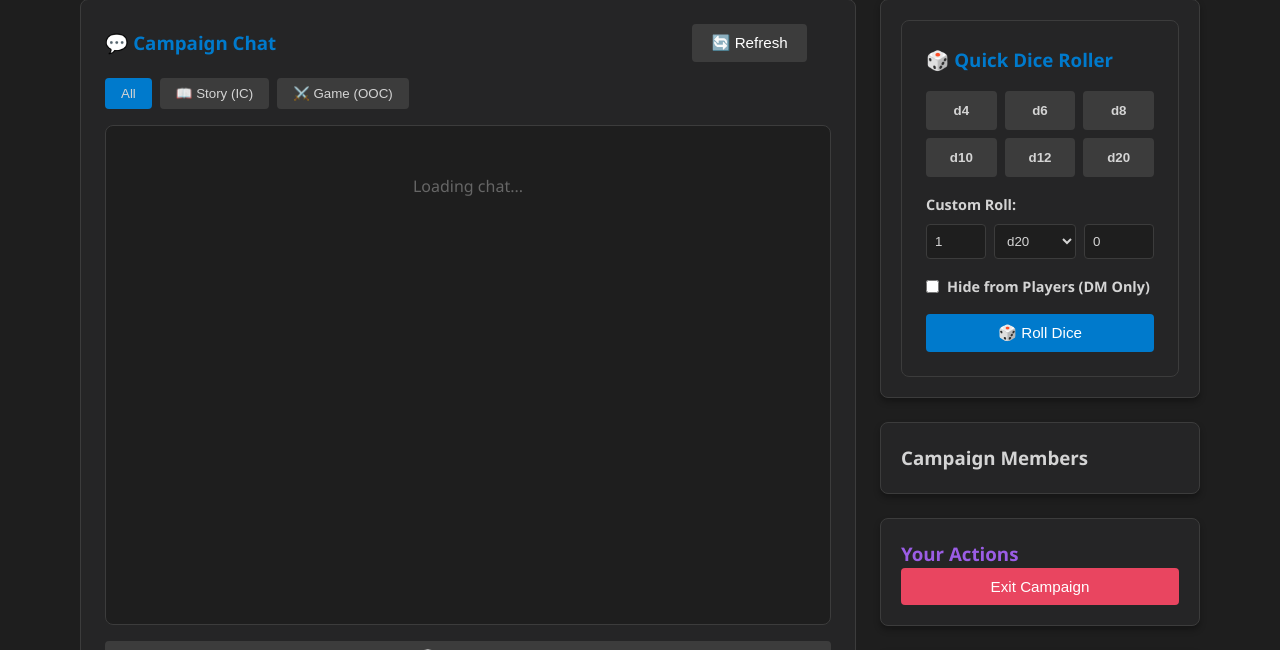
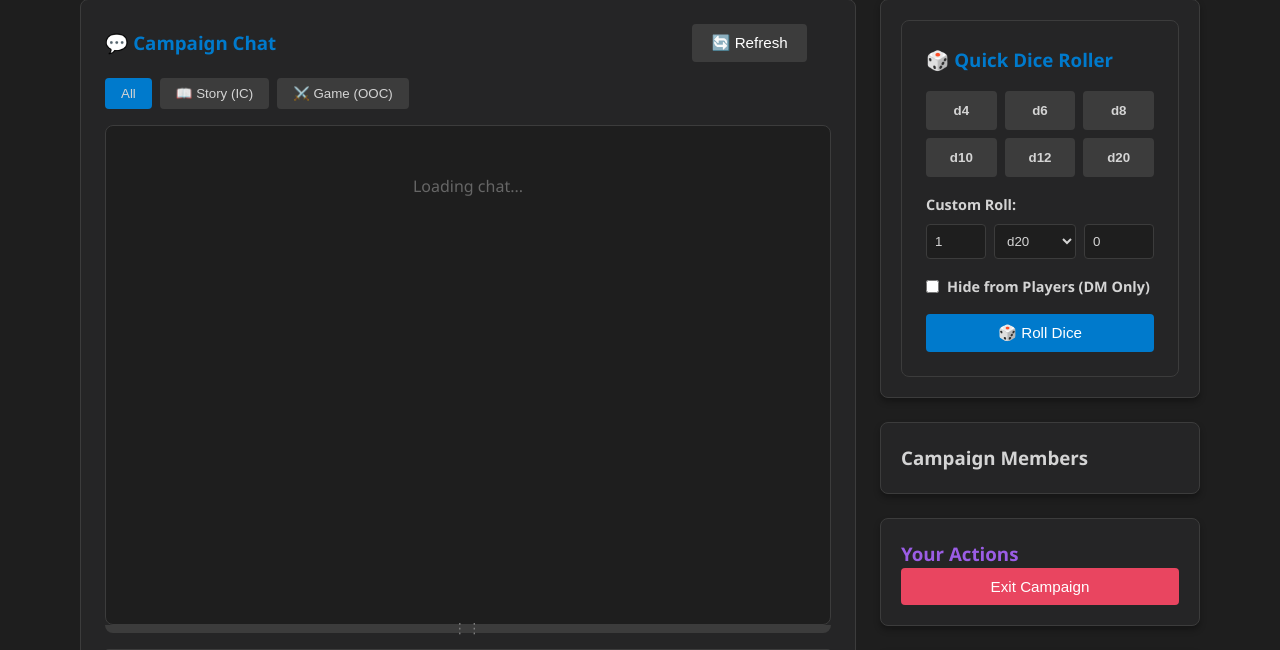
Before and after one commit to mtkappen/conclave, a Django app: template templates/campaigns/detail.html in a window 1280 px wide. Shown: the part 216-866 px from the top of the page. Run offline with Django 4.2, Linux system fonts and the light colour scheme; the template is opened without the code that fills it, so the values that code supplies are empty.

Commit message:
feat: Add resizable chat box with drag handle and persistent height

```diff
--- a/templates/campaigns/chat_component.html
+++ b/templates/campaigns/chat_component.html
@@ -17,9 +17,12 @@
         <button class="tab-btn" data-tab="game" onclick="switchTab('game')">⚔️ Game (OOC)</button>
     </div>
 
-    <!-- Messages Area -->
-    <div class="chat-messages" id="chatMessages">
-        <div class="loading-spinner">Loading chat...</div>
+        <!-- Messages Area with Resize Handle -->
+    <div style="position: relative;">
+        <div class="chat-messages" id="chatMessages">
+            <div class="loading-spinner">Loading chat...</div>
+        </div>
+        <div class="chat-resize-handle" id="chatResizeHandle"></div>
     </div>
 
     <!-- Dice Roll Log (Collapsible) -->
@@ -194,13 +197,42 @@
 
 .chat-messages {
     height: 500px;
+    min-height: 300px;
+    max-height: 80vh;
     overflow-y: auto;
     background-color: #1e1e1e;
     border-radius: 8px;
     padding: 1rem;
-    margin-bottom: 1rem;
+    margin-bottom: 0;
     border: 1px solid #3c3c3c;
     width: 100%;
+}
+
+.chat-resize-handle {
+    height: 8px;
+    background-color: #3c3c3c;
+    cursor: ns-resize;
+    border-radius: 0 0 8px 8px;
+    display: flex;
+    align-items: center;
+    justify-content: center;
+    transition: background-color 0.2s;
+    margin-bottom: 1rem;
+}
+
+.chat-resize-handle:hover {
+    background-color: #007acc;
+}
+
+.chat-resize-handle::after {
+    content: "⋮⋮";
+    color: #858585;
+    font-size: 14px;
+    letter-spacing: 2px;
+}
+
+.chat-resize-handle:hover::after {
+    color: white;
 }
 
 .message-bubble {
@@ -619,7 +651,63 @@ const CAMPAIGN_ID = "{{ campaign.pk }}" || 0;
 document.addEventListener('DOMContentLoaded', function() {
     loadChatMessages();
     startAutoRefresh();
+    initializeChatResize();
 });
+
+// Chat resize functionality
+function initializeChatResize() {
+    const chatMessages = document.getElementById('chatMessages');
+    const resizeHandle = document.getElementById('chatResizeHandle');
+
+    if (!chatMessages || !resizeHandle) return;
+
+    // Load saved height from localStorage
+    const savedHeight = localStorage.getItem('chatMessagesHeight');
+    if (savedHeight) {
+        chatMessages.style.height = savedHeight;
+    }
+
+    let isResizing = false;
+
+    resizeHandle.addEventListener('mousedown', function(e) {
+        e.preventDefault();
+        isResizing = true;
+        resizeHandle.style.backgroundColor = '#007acc';
+
+        document.addEventListener('mousemove', handleResize);
+        document.addEventListener('mouseup', stopResize);
+    });
+
+    function handleResize(e) {
+        if (!isResizing) return;
+
+        const containerRect = chatMessages.parentElement.getBoundingClientRect();
+        const newHeight = containerRect.bottom - e.clientY;
+
+        // Min height: 300px, Max height: 80vh
+        const minHeight = 300;
+        const maxHeight = window.innerHeight * 0.8;
+
+        if (newHeight >= minHeight && newHeight <= maxHeight) {
+            chatMessages.style.height = newHeight + 'px';
+        }
+    }
+
+    function stopResize() {
+        if (!isResizing) return;
+        isResizing = false;
+        resizeHandle.style.backgroundColor = '';
+
+        // Save height to localStorage
+        const currentHeight = chatMessages.style.height;
+        if (currentHeight) {
+            localStorage.setItem('chatMessagesHeight', currentHeight);
+        }
+
+        document.removeEventListener('mousemove', handleResize);
+        document.removeEventListener('mouseup', stopResize);
+    }
+}
 
 function startAutoRefresh() {
     autoRefreshInterval = setInterval(loadChatMessages, 4000); // Refresh every 4 seconds
```
